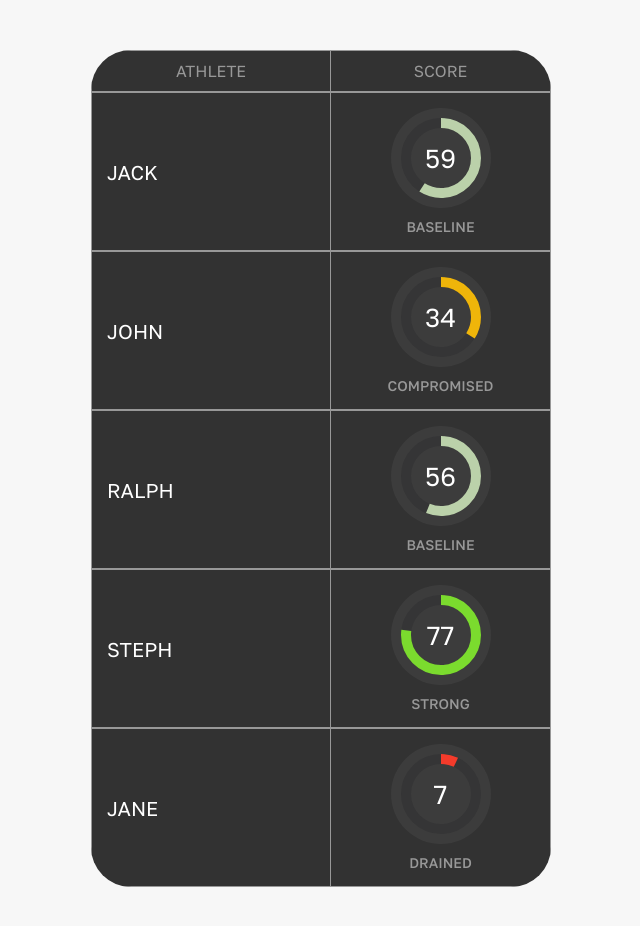
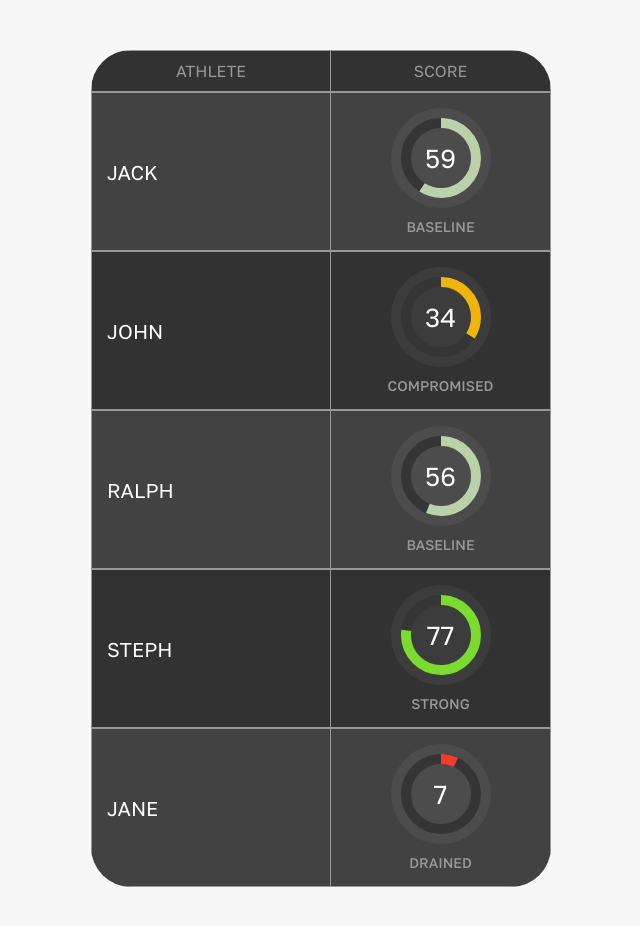
Before and after one commit to joshuadsingh1993/rewire, a React (Vite) app: page / in a window 1280 px wide. Shown: the top 926 px of the page, without its empty margins (319-959 px from the left). Built offline with nearby package versions, Linux system fonts and the light colour scheme.

Commit message:
fix: Small styling fixes for row background color

```diff
--- a/src/App.tsx
+++ b/src/App.tsx
@@ -3,7 +3,6 @@ import styled from 'styled-components'
 import TableHeader from './components/TableHeader'
 
 const Container = styled.div`
-    background: #323232;
 	max-width: 460px;
 	margin: 50px auto;
 	border-radius: 40px;
@@ -31,9 +30,12 @@ export default function App({ data }: AppProps) {
 		<Container>
 			<TableHeader header1="Athlete" header2="Score" />
 			{
-				Object.entries(data).map((athlete, index) => (
-					<TableRow key={index} name={athlete[0]} score={athlete[1]['1677658893169'].sc} />
-				))
+				Object.entries(data).map((athlete, index) => {
+
+					return (
+						<TableRow light={!(index % 2)} key={index} name={athlete[0]} score={athlete[1]['1677658893169'].sc} />
+					)
+				})
 			}
 		</Container>
 	)
--- a/src/components/TableHeader.tsx
+++ b/src/components/TableHeader.tsx
@@ -13,6 +13,7 @@ const Header = css`
     text-align: center;
     text-transform: uppercase;
     color: ${props => props.theme.colors.textGrey};
+    background: ${props => props.theme.colors.darkGrey};
 `
 
 const Header1 = styled.span`
--- a/src/components/TableRow.tsx
+++ b/src/components/TableRow.tsx
@@ -1,10 +1,11 @@
 import styled from 'styled-components'
 import RadialScore from './RadialScore'
 
-const Container = styled.div`
+const Container = styled.div<{ light?: boolean}>`
     display: flex;
     align-items: center;
     border: 1px solid ${props => props.theme.colors.textGrey};
+    background: ${props => props.light ? props.theme.colors.grey : props.theme.colors.darkGrey};
 `
 
 const Name = styled.span`
@@ -28,11 +29,12 @@ const RadialContainer = styled.div`
 type TableRowProps = {
     name: string,
     score: number,
+    light?: boolean
 }
 
-export default function TableRow({ name, score }: TableRowProps) {
+export default function TableRow({ name, score, light }: TableRowProps) {
 	return (
-		<Container>
+		<Container light={light}>
 			<Name>{name}</Name>
 			<RadialContainer>
 				<RadialScore score={score} />
```
